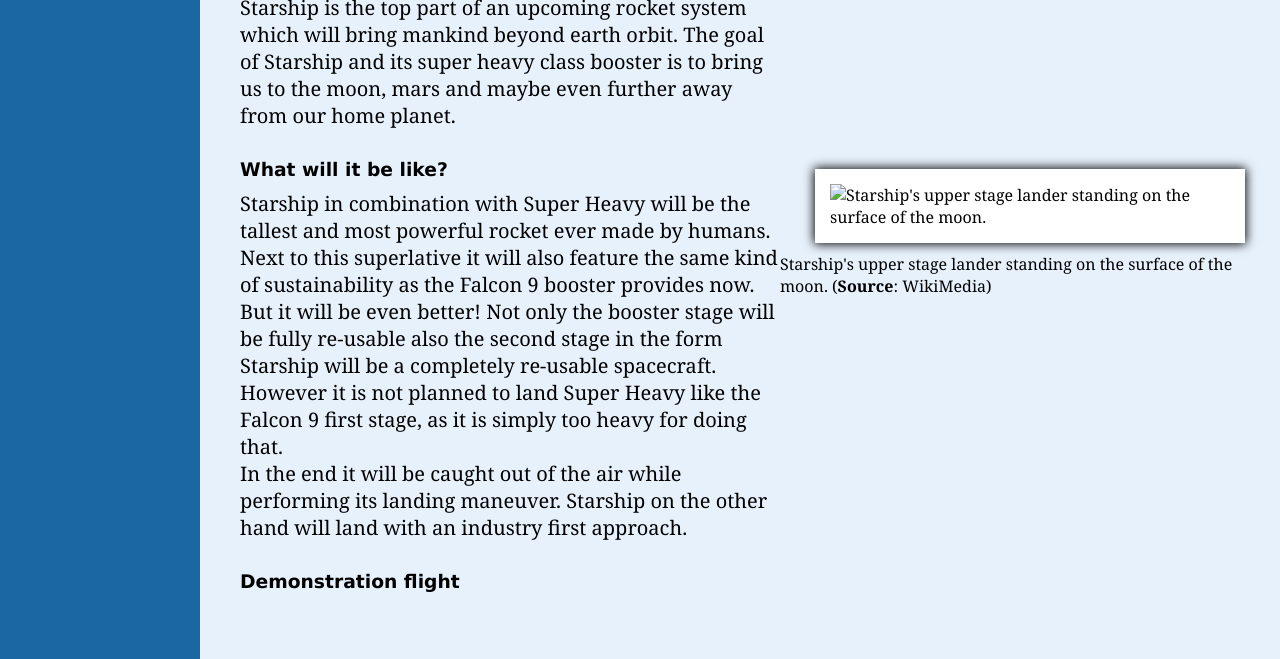
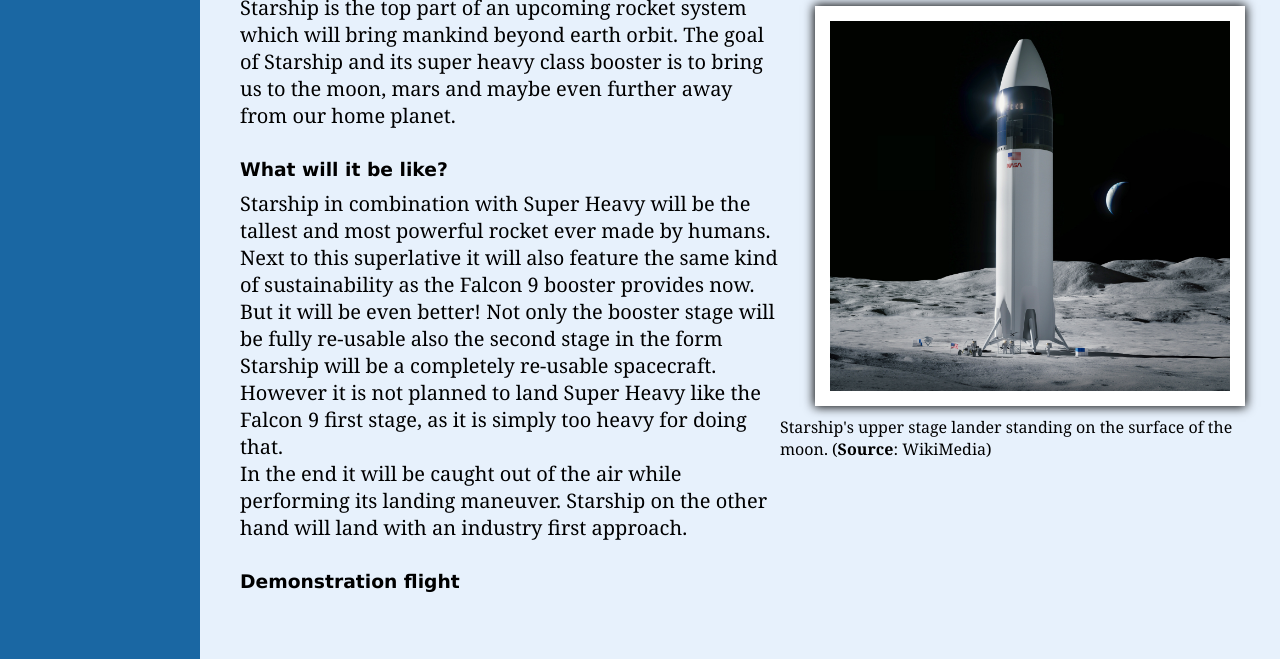
Before and after one commit to Andreas-Steirer-FH/andreas-steirer-fh.github.io, a plain HTML site: page starship.html in a window 1280 px wide. Shown: the part 196-855 px from the top of the page. Drawn offline with Linux system fonts and the light colour scheme.

Commit message:
update path of starship.html (pushed and handed-in wrong version -.-)

```diff
--- a/starship.html
+++ b/starship.html
@@ -81,7 +81,7 @@
         <div class="column flexFull articleImageSpacing">
           <img
             class="articleImage"
-            src="starship_moon_version.jpg"
+            src="media/starship_moon_version.jpg"
             alt="Starship's upper stage lander standing on the surface of the moon."
           />
           <span class="sourceDescriptor">
```
